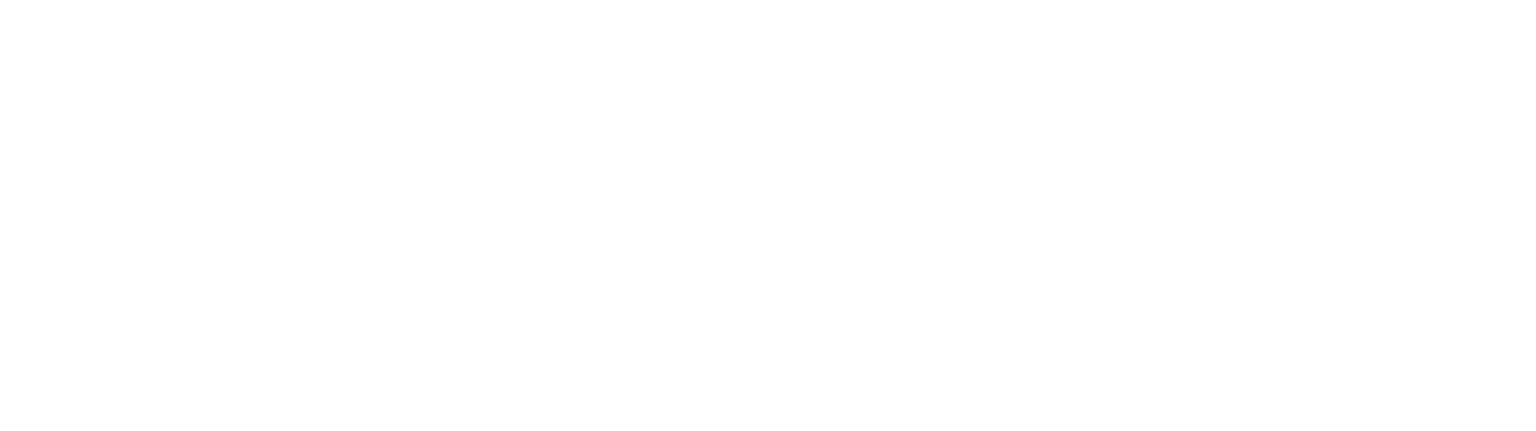
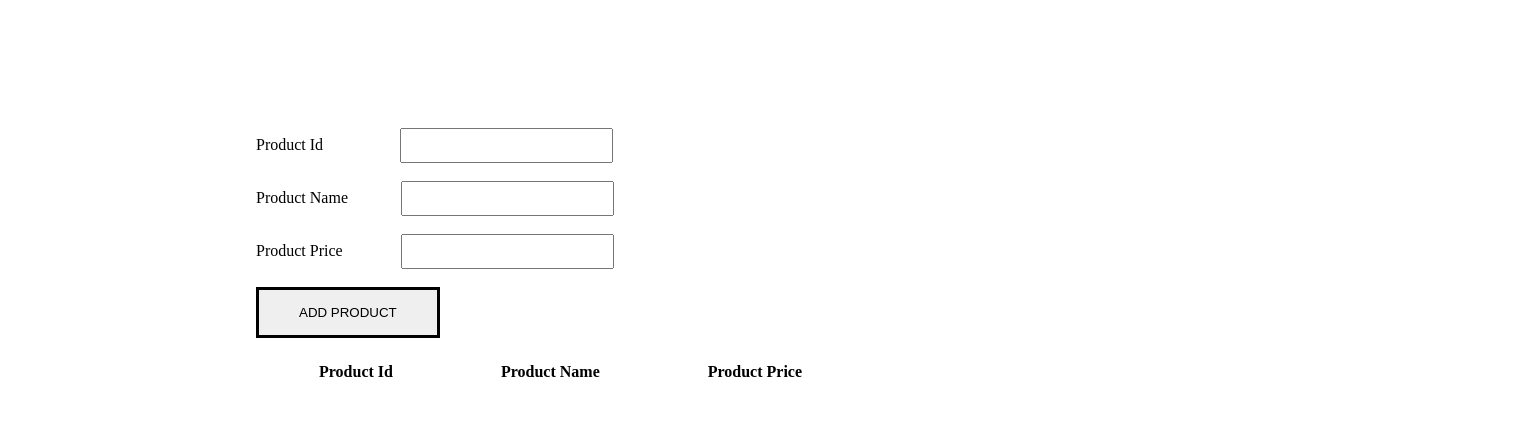
Before and after one commit to abhisheksingh-cedcoss/Js_last_task, a plain HTML site: page src/index.html in a window 1280 px wide. Shown: the whole page, 1536 px wide, since content can reach past the window. Drawn offline with Linux system fonts and the light colour scheme.

Commit message:
all parts done

```diff
--- a/src/index.css
+++ b/src/index.css
@@ -0,0 +1,71 @@
+*{
+    margin: 0%;
+    padding: 0%;
+}
+
+.main_content{
+    width: 80%;
+    height: 300px;
+    padding-left: 20%;
+    padding-right: 20%;
+    padding-top:10%;
+}
+
+
+/* input{
+    display: inline;
+    padding: 8px 16px;
+    margin: 0em 4em 0em ;
+} */
+
+table{
+    padding-top: 20px;
+}
+
+button{
+    padding: 15px 40px;
+    border: 3px solid ;
+    margin-bottom: 20px;
+}
+
+table{
+
+    display: inline;
+    padding: 8px ;
+}
+
+.label1{
+    margin-left: 0;
+    padding-right: 20px;
+}
+
+.label2{
+    margin-left: 0;
+    padding-right: 20px;
+}
+.label3{
+    margin-left: 0;
+}
+
+th{
+    padding: 3px 53px;
+
+}
+
+#input1{
+    display: inline;
+    padding: 8px 16px;
+    margin: 0em 4em 0em ;
+}
+
+#input2{
+    display: inline;
+    padding: 8px 16px;
+    margin: 0em 4em 0em ;
+}
+
+#input3{
+    display: inline;
+    padding: 8px 16px;
+    margin: 0em 4.4em 0em ;
+}
--- a/src/index.html
+++ b/src/index.html
@@ -8,7 +8,38 @@
     <title>Js_last_task</title>
 </head>
 <body>
+<div>
+    <div class="main_content">
+        <label class="label1" for="Product_Id">Product Id </label><input id="input1"><br><br>
+        <label class="lable2" for ="Product_name">Product Name</label><input id = "input2"><br><br>
+        <label class="lable3" for ="Product_price">Product Price</label><input id = "input3"><br><br>
 
+
+        <button onclick="addProduct()">ADD PRODUCT</button><br>
+
+
+        <div class="table">
+            <table class="tables">
+                <tr class="head_row">
+                    <th>Product Id</th>
+                    <th>Product Name</th>
+                    <th>Product Price</th>
+                </tr>
+
+
+            </table>
+
+
+        </div>
+
+
+
+    </div>
+
+
+
+
+</div>
 
 
 
--- a/src/index.js
+++ b/src/index.js
@@ -0,0 +1,20 @@
+
+
+
+function addProduct() {
+    var id = document.getElementById("input1").value;
+    var name = document.getElementById("input2").value;
+    var price = document.getElementById("input3").value;
+
+    var table = document.getElementsByTagName("table")[0];
+
+    var newRow = table.insertRow(table.rows.length / 2 + 1);
+
+    var cel1 = newRow.insertCell(0);
+    var cel2 = newRow.insertCell(1);
+    var cel3 = newRow.insertCell(2);
+
+    cel1.innerHTML = id;
+    cel2.innerHTML = name;
+    cel3.innerHTML = "USD "+ price;
+  }
```
